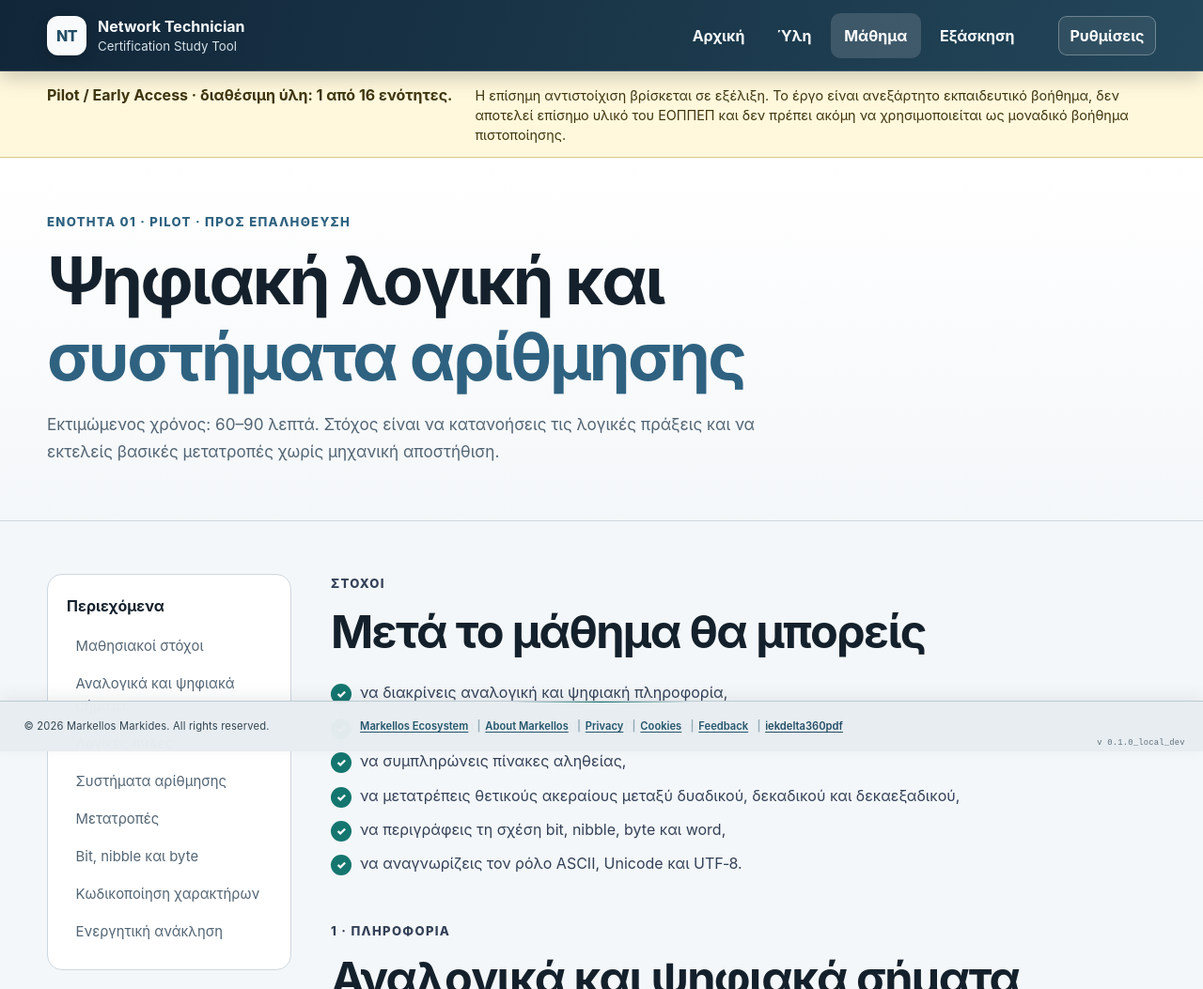
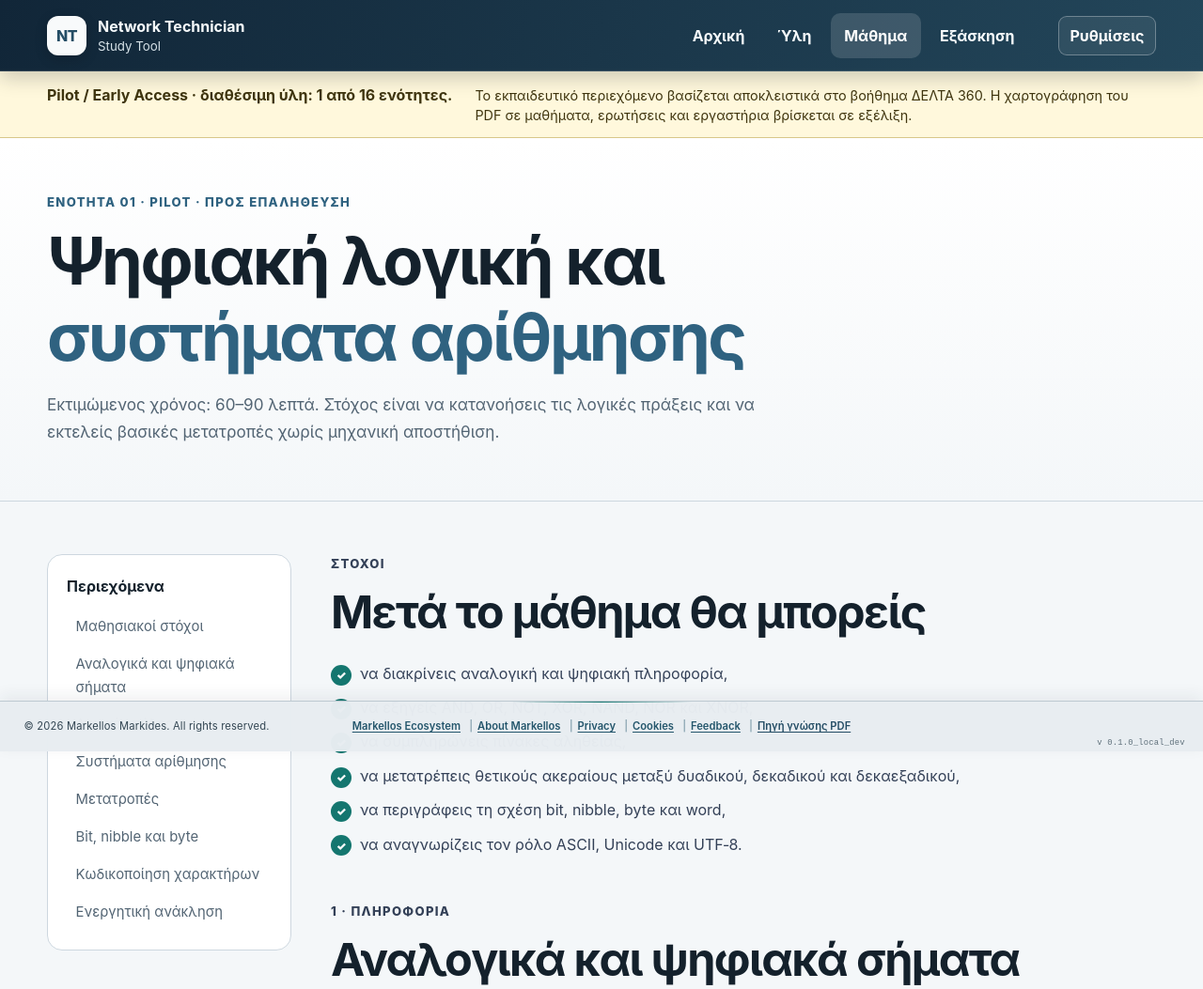
Before and after one commit to mmark76/Certification-in-Network-and-Telecommunications-Technology, a plain HTML site: page lesson-digital-logic.html in a window 1280 px wide. Shown: the top 1053 px of the page at 94% size. Drawn offline with Linux system fonts and the light colour scheme.

Commit message:
Remove certification-body references from the lesson page

```diff
--- a/lesson-digital-logic.html
+++ b/lesson-digital-logic.html
@@ -4,7 +4,7 @@
   <meta charset="utf-8">
   <meta name="viewport" content="width=device-width, initial-scale=1">
   <meta name="description" content="Μάθημα ψηφιακής λογικής και συστημάτων αρίθμησης για τεχνικούς δικτύων.">
-  <title>Ψηφιακή Λογική | Network Technician Certification</title>
+  <title>Ψηφιακή Λογική | Network Technician Study Tool</title>
   <link rel="stylesheet" href="assets/styles.css">
   <link rel="stylesheet" href="assets/fixed-layout.css">
   <link rel="stylesheet" href="assets/interface-overrides.css">
@@ -16,7 +16,7 @@
   <a class="skip-link" href="#main">Μετάβαση στο περιεχόμενο</a>
   <header class="site-header">
     <div class="container nav-wrap">
-      <a class="brand" href="index.html"><span class="brand-mark">NT</span><span><strong>Network Technician</strong><small>Certification Study Tool</small></span></a>
+      <a class="brand" href="index.html"><span class="brand-mark">NT</span><span><strong>Network Technician</strong><small>Study Tool</small></span></a>
       <button class="nav-toggle" type="button" aria-expanded="false" aria-controls="main-nav">Μενού</button>
       <nav id="main-nav" class="main-nav" aria-label="Κύρια πλοήγηση">
         <a href="index.html">Αρχική</a><a href="curriculum.html">Ύλη</a><a class="active" href="lesson-digital-logic.html">Μάθημα</a><a href="practice-binary.html">Εξάσκηση</a>
@@ -30,7 +30,7 @@
   <aside class="pilot-notice" aria-label="Κατάσταση Pilot / Early Access">
     <div class="container">
       <strong>Pilot / Early Access · διαθέσιμη ύλη: 1 από 16 ενότητες.</strong>
-      <p>Η επίσημη αντιστοίχιση βρίσκεται σε εξέλιξη. Το έργο είναι ανεξάρτητο εκπαιδευτικό βοήθημα, δεν αποτελεί επίσημο υλικό του ΕΟΠΠΕΠ και δεν πρέπει ακόμη να χρησιμοποιείται ως μοναδικό βοήθημα πιστοποίησης.</p>
+      <p>Το εκπαιδευτικό περιεχόμενο βασίζεται αποκλειστικά στο βοήθημα ΔΕΛΤΑ 360. Η χαρτογράφηση του PDF σε μαθήματα, ερωτήσεις και εργαστήρια βρίσκεται σε εξέλιξη.</p>
     </div>
   </aside>
 
@@ -193,8 +193,8 @@
       <a class="ecosystem-footer__link" href="https://markellosecosystem.com/about/" target="_blank" rel="noopener noreferrer">About Markellos</a>
       <a class="ecosystem-footer__link" href="https://markellosecosystem.com/privacy/" target="_blank" rel="noopener noreferrer">Privacy</a>
       <a class="ecosystem-footer__link" href="https://markellosecosystem.com/cookies/" target="_blank" rel="noopener noreferrer">Cookies</a>
-      <a class="ecosystem-footer__link" href="mailto:markellos.markides@gmail.com?subject=NTT%20Certification%20Feedback">Feedback</a>
-      <a class="ecosystem-footer__link footer-pdf-button" href="https://www.iekdelta360.edu.gr/files/repository/eoppep/%CE%99%CE%95%CE%9A-%CE%94%CE%95%CE%9B%CE%A4%CE%91-360-technikos-diktion.pdf" target="_blank" rel="noopener noreferrer">iekdelta360pdf</a>
+      <a class="ecosystem-footer__link" href="mailto:markellos.markides@gmail.com?subject=NTT%20Study%20Tool%20Feedback">Feedback</a>
+      <a class="ecosystem-footer__link footer-pdf-button" href="https://www.iekdelta360.edu.gr/files/repository/%65%6F%70%70%65%70/%CE%99%CE%95%CE%9A-%CE%94%CE%95%CE%9B%CE%A4%CE%91-360-technikos-diktion.pdf" target="_blank" rel="noopener noreferrer">Πηγή γνώσης PDF</a>
     </nav>
     <span class="ecosystem-footer__version" data-build-version>v 0.1.0_local_dev</span>
   </footer>
```
